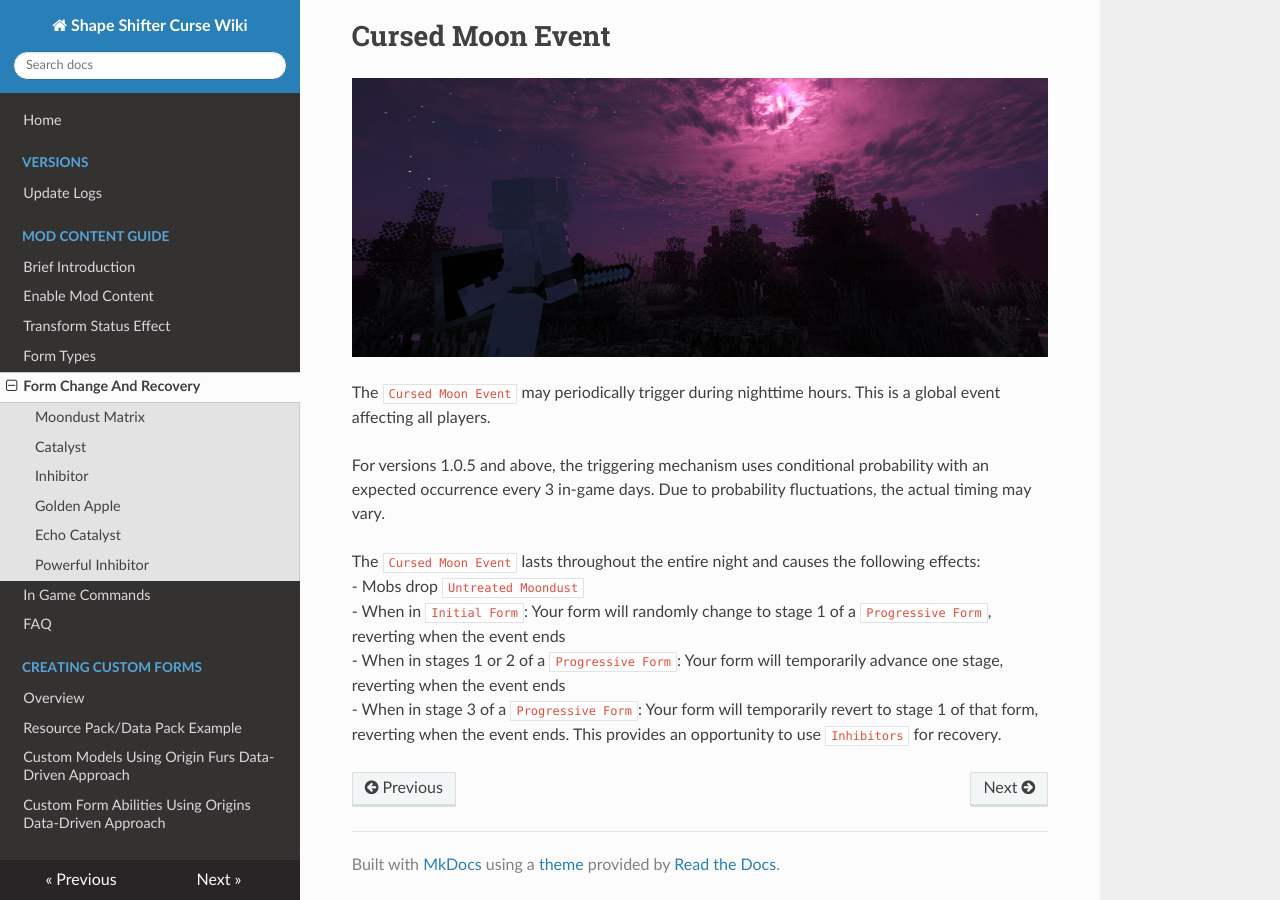
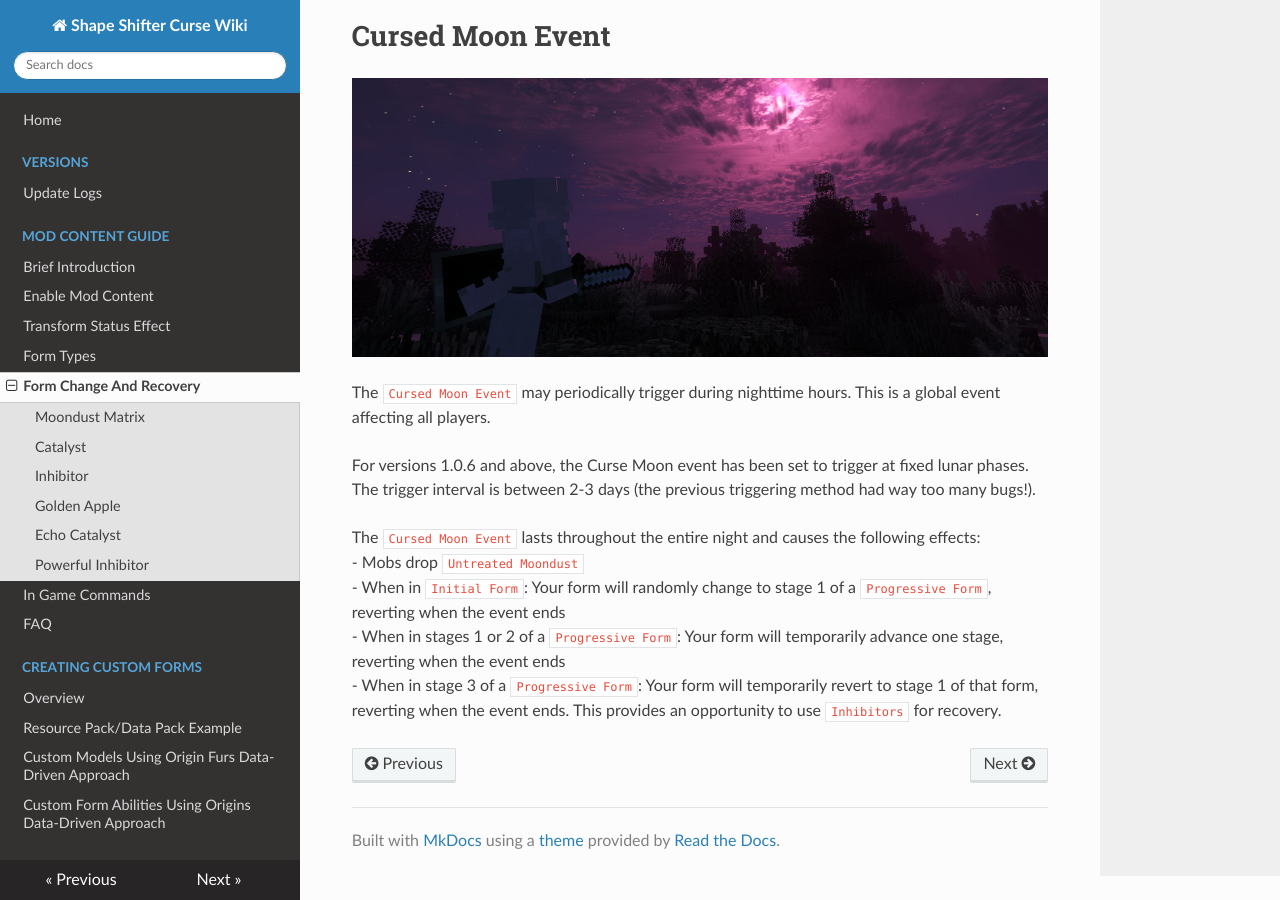
Before and after one commit to onixary/ssc_wiki_en, an MkDocs documentation site: the page built from docs/mod_content/form_change_and_recovery.md, in a window 1280 px wide and 900 px high, scrolled down 2585 px. Built offline with MkDocs 1.6.1, drawn with Linux system fonts in a browser that asks for light colours; nearby versions of some CDN libraries.

Commit message:
1.0.6 content update again

```diff
--- a/docs/mod_content/form_change_and_recovery.md
+++ b/docs/mod_content/form_change_and_recovery.md
@@ -44,7 +44,7 @@ Similar to the Inhibitor, but effective on stage 3 of `Progressive Forms`.
 
 The `Cursed Moon Event` may periodically trigger during nighttime hours. This is a global event affecting all players.
 
-For versions 1.0.5 and above, the triggering mechanism uses conditional probability with an expected occurrence every 3 in-game days. Due to probability fluctuations, the actual timing may vary.
+For versions 1.0.6 and above, the Curse Moon event has been set to trigger at fixed lunar phases. The trigger interval is between 2-3 days (the previous triggering method had way too many bugs!).
 
 The `Cursed Moon Event` lasts throughout the entire night and causes the following effects:
 - Mobs drop `Untreated Moondust`
```
Also changed, not shown: docs/mod_content/commands.md (+2 -0 lines), docs/mod_content/form_types.md (+1 -1 lines).
